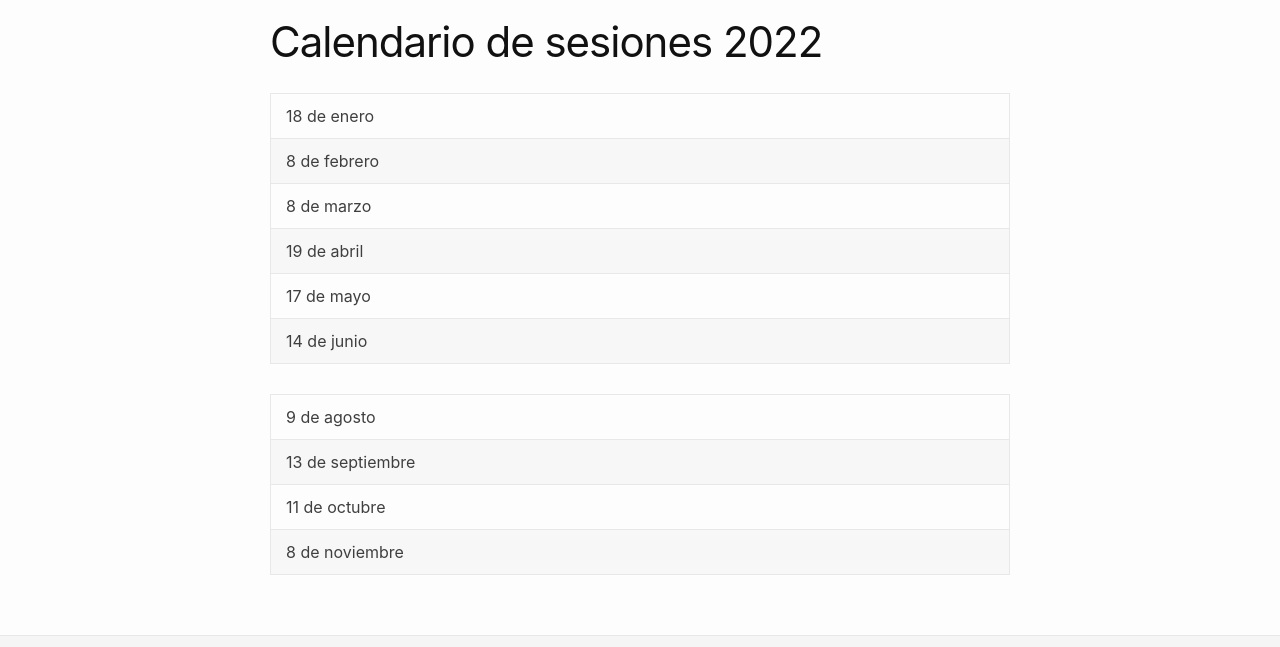
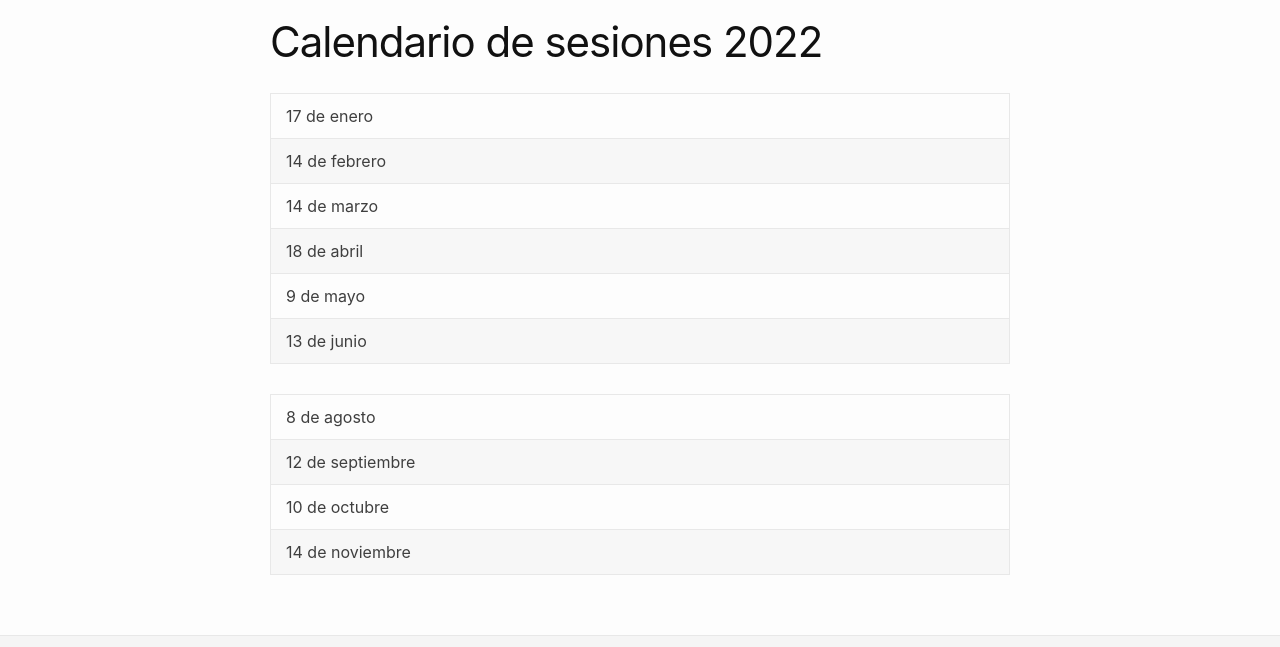
Before and after one commit to pcs-unam/pcs-unam.github.io, a Jekyll site: the page built from comite/calendario.md, in a window 1280 px wide. Shown: the part 231-878 px from the top of the page. Built offline with Jekyll 4.4.1, drawn with Linux system fonts in a browser that asks for light colours.

Commit message:
Actualización fechas sesiones Comité Académico 2023

```diff
--- a/comite/calendario.md
+++ b/comite/calendario.md
@@ -5,14 +5,14 @@ permalink: /comite/calendario/
 ---
 
 
-| 18 de enero |
-| 8 de febrero |
-| 8 de marzo |
-| 19 de abril |
-| 17 de mayo |
-| 14 de junio |
+| 17 de enero |
+| 14 de febrero |
+| 14 de marzo |
+| 18 de abril |
+| 9 de mayo |
+| 13 de junio |
 
-| 9 de agosto |
-| 13 de septiembre |
-| 11 de octubre |
-| 8 de noviembre |
+| 8 de agosto |
+| 12 de septiembre |
+| 10 de octubre |
+| 14 de noviembre |
```
